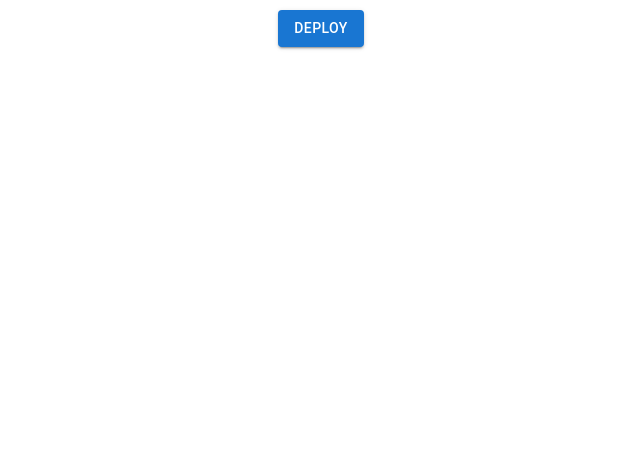
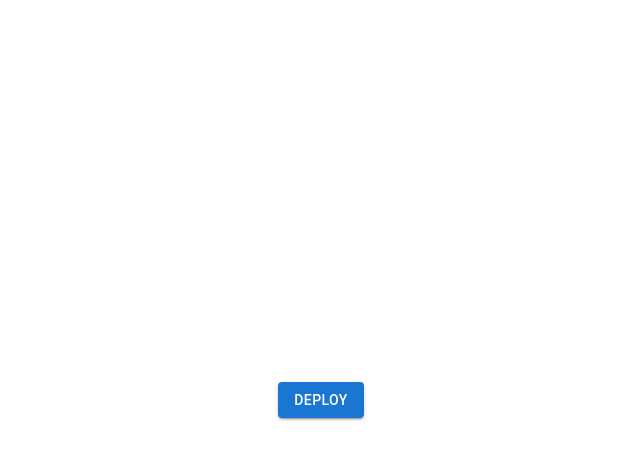
Before and after one commit to winterlood/notbook, a Next.js app: page /blog/deploy in a window 1280 px wide. Shown: the top 460 px of the page, without its empty margins (319-959 px from the left). Built offline with nearby package versions, Linux system fonts and the light colour scheme.

Commit message:
update deploy theme

```diff
--- a/pages/deploy.tsx
+++ b/pages/deploy.tsx
@@ -4,8 +4,11 @@ import { useState } from "react";
 
 const Wrapper = styled("div") ({
     display: "flex",
+    alignItems: "center",
     justifyContent: "center",
-    marginTop: "10px"
+    height: "100vh",
+    width: "100%",
+    backgroundColor: "white"
 });
 
 const user = process.env.GIT_USER;
@@ -13,7 +16,7 @@ const repo = process.env.REPO_NAME;
 const token = process.env.GITHUB_TOKEN;
 const workflow_id = process.env.WORKFLOW_ID;
 
-console.log(user, repo, token, workflow_id);
+console.log(user, repo);
 
 export default function Deploy() {
 
```
